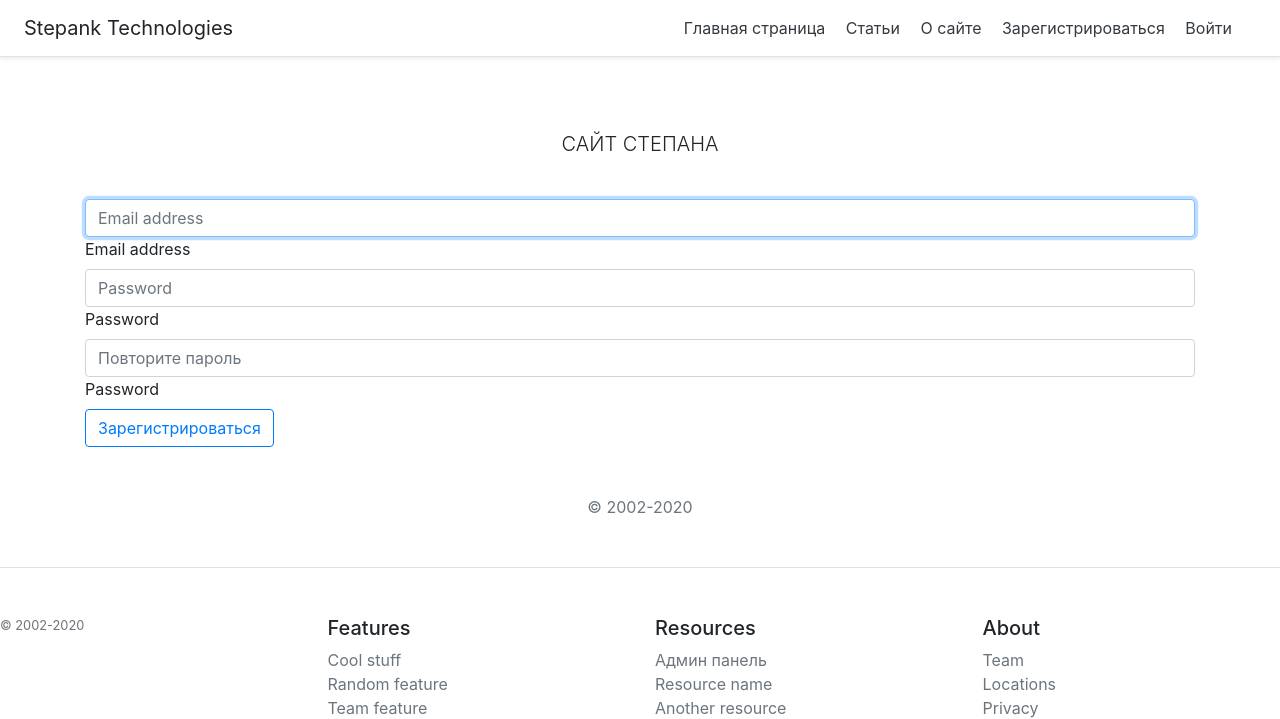
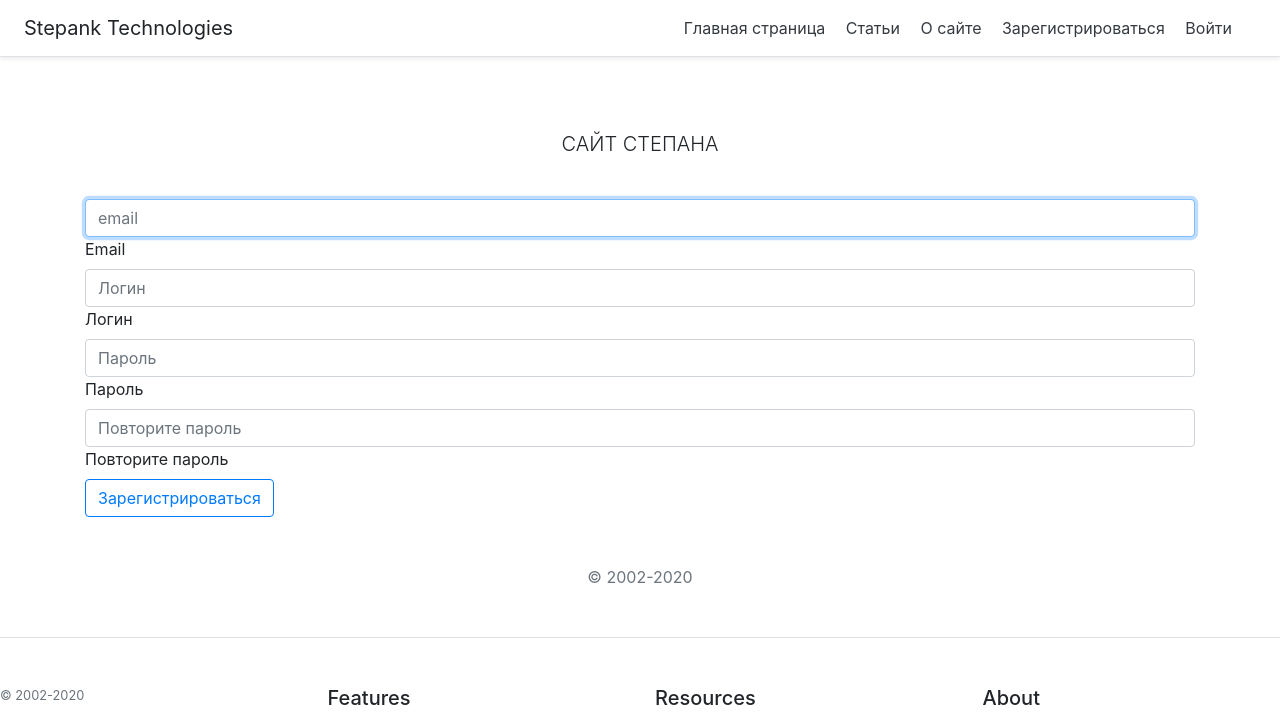
Before and after one commit to stepan24icsanov/mysite, a Flask app: page /register in a window 1280 px wide. Shown: the top 719 px of the page. Run offline with Flask 2, Linux system fonts and the light colour scheme; some libraries are stand-ins or nearby versions.

Commit message:
redesigned registration and authorization forms

```diff
--- a/webapp/auth/routes.py
+++ b/webapp/auth/routes.py
@@ -26,7 +26,7 @@ def login_page():
 @app.route('/register', methods=['GET', 'POST'])
 def register_page():
     if request.method == 'POST':
-        # email = request.form['email']
+        email = request.form['email']
         login = request.form['login']
         password = request.form['password']
         password2 = request.form['password2']
@@ -34,7 +34,7 @@ def register_page():
             flash('введенные пароли не совпадают')
             return redirect(url_for('register_page'))
 
-        new_user = User(user_name=login, user_password=password, user_email='123321')
+        new_user = User(user_name=login, user_password=password, user_email=email)
         try:
             db.session.add(new_user)
             db.session.commit()
--- a/webapp/models.py
+++ b/webapp/models.py
@@ -2,6 +2,7 @@ from flask_login import UserMixin
 
 from webapp import db
 from webapp.auth import login_manager
+
 
 class Post(db.Model):
     post_id = db.Column(db.Integer, primary_key=True)
--- a/webapp/templates/auth/register_page.html
+++ b/webapp/templates/auth/register_page.html
@@ -5,25 +5,29 @@
 {% block body %}
 {% with messages = get_flashed_messages() %}
   {% if messages %}
-    <ul class=flashes>
+    <div class=flashes>
     {% for message in messages %}
-      <li>{{ message }}</li>
+      <div class="alert alert-danger">{{ message }}</div>
     {% endfor %}
-    </ul>
+    </div>
   {% endif %}
 {% endwith %}
 <form class="form-signin" method="post">
     <div class="form-label-group">
-        <input type="email" name="login" id="login" class="form-control" placeholder="Email address" required="" autofocus="">
-        <label for="login">Email address</label>
+        <input type="email" name="email" id="email" class="form-control" placeholder="email" required="" autofocus="">
+        <label for="email">Email</label>
     </div>
     <div class="form-label-group">
-        <input type="password" name="password" id="password" class="form-control" placeholder="Password" required="">
-        <label for="password">Password</label>
+        <input type="text" name="login" id="login" class="form-control" placeholder="Логин" required="" autofocus="">
+        <label for="login">Логин</label>
+    </div>
+    <div class="form-label-group">
+        <input type="password" name="password" id="password" class="form-control" placeholder="Пароль" required="">
+        <label for="password">Пароль</label>
     </div>
     <div class="form-label-group">
         <input type="password" name="password2" id="password2" class="form-control" placeholder="Повторите пароль" required="">
-        <label for="password2">Password</label>
+        <label for="password2">Повторите пароль</label>
     </div>
     <input type="submit" class="btn btn-outline-primary" value="Зарегистрироваться">
     <p class="mt-5 mb-3 text-muted text-center">© 2002-2020</p>
```
Also changed, not shown: webapp/templates/auth/login_page.html (+6 -6 lines), webapp/posts.db.
